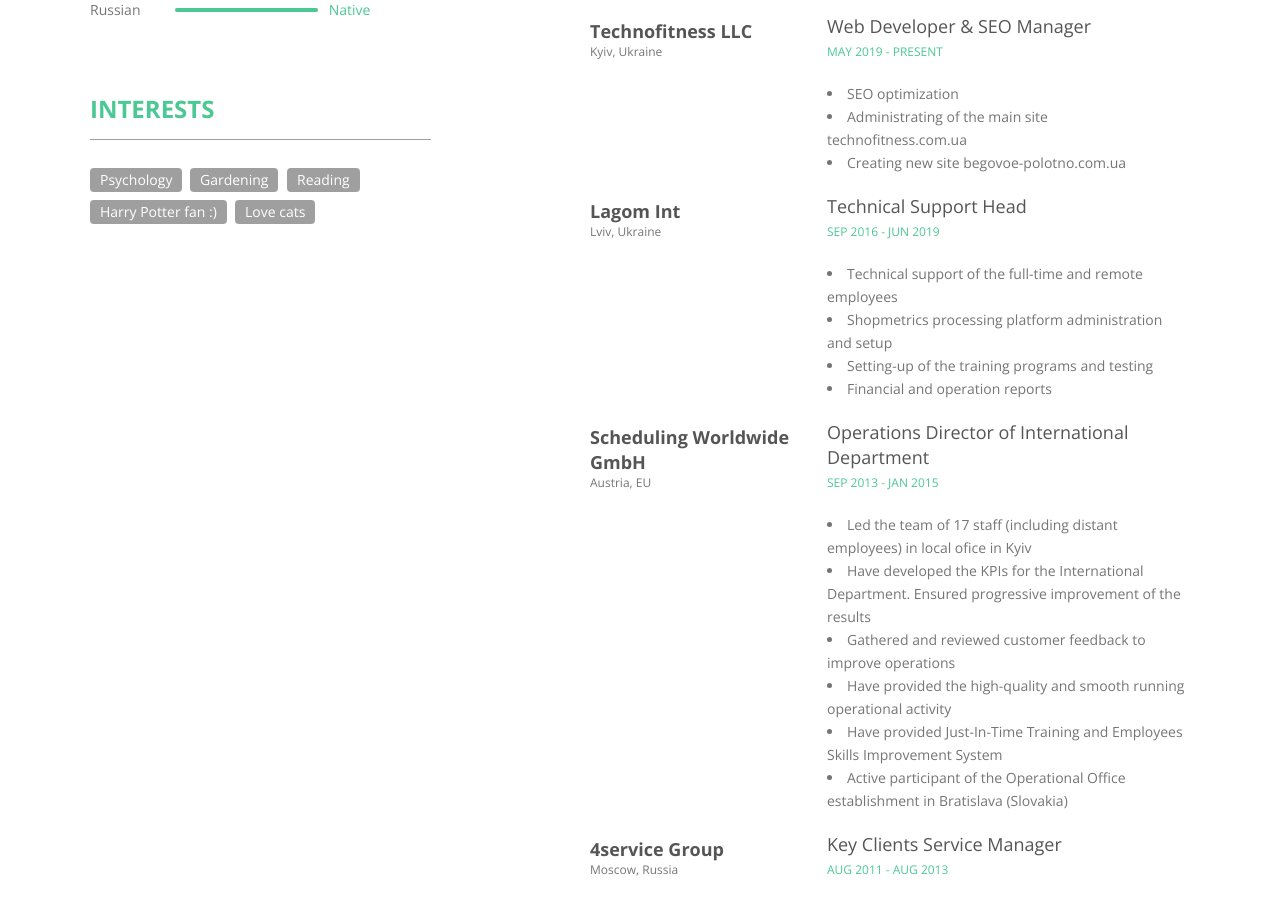
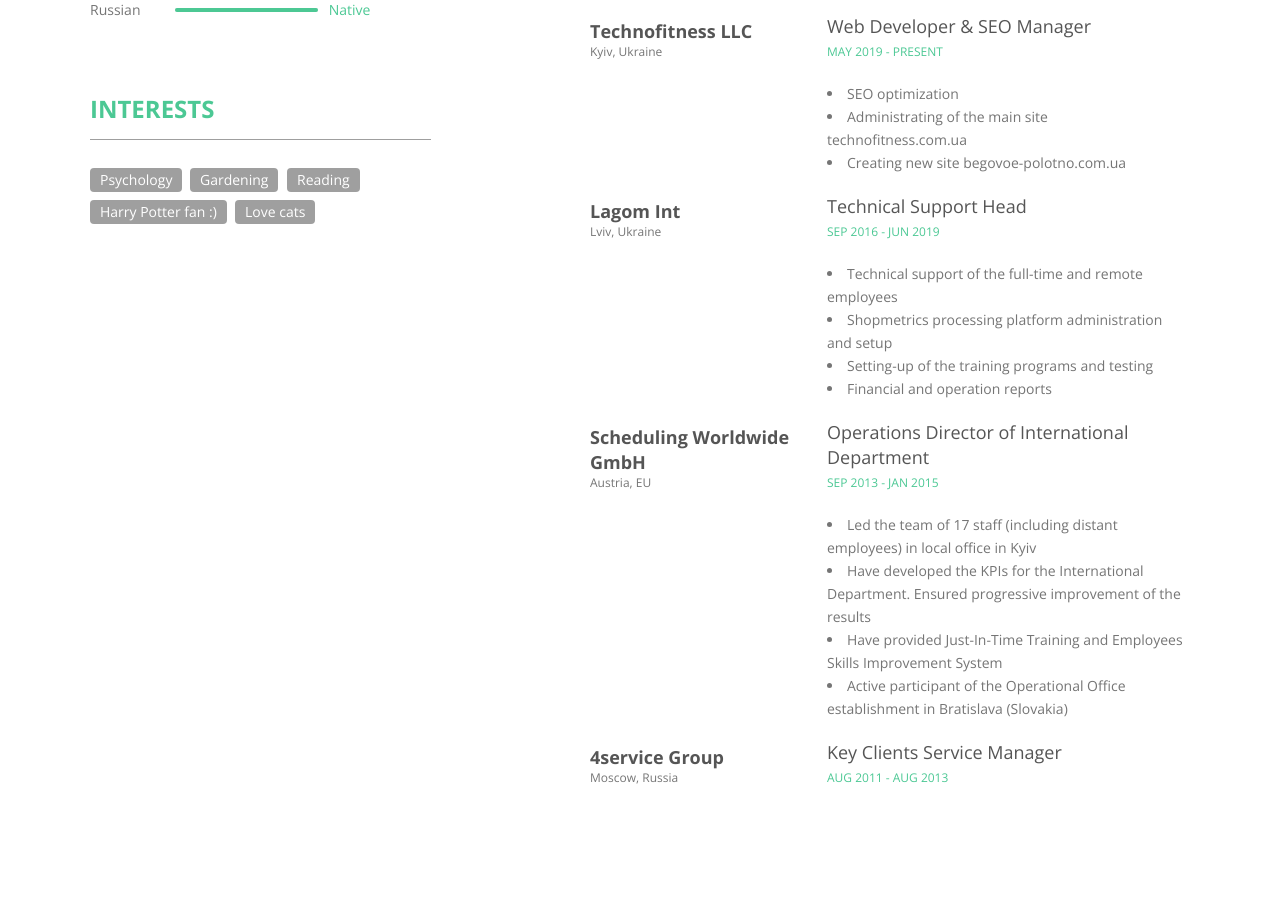
Before and after one commit to tfetisova/CV, a plain HTML site: page index.html in a window 1280 px wide. Shown: the part 1612-2527 px from the top of the page. After the commit the page ends 2483 px from the top, so only its background shows below. Drawn offline with nearby package versions, Linux system fonts and the light colour scheme.

Commit message:
work experience shortened

```diff
--- a/index.html
+++ b/index.html
@@ -289,14 +289,6 @@
                             </ul>
                         </div>
                     </div>
-
-
-
-
-
-
-
-
                 </section>
                 <section class="section education">
                     <h2 class="section-title">Education & Courses</h2>
@@ -369,10 +361,8 @@
                             <p class="list-item-title">Operations Director of International Department</p>
                             <p class="list-item-dates">Sep 2013 - Jan 2015</p>
                             <ul class="marked-list duties">
-                                <li>Led the team of 17 staff (including distant employees) in local ofice in Kyiv</li>
+                                <li>Led the team of 17 staff (including distant employees) in local office in Kyiv</li>
                                 <li>Have developed the KPIs for the International Department. Ensured progressive improvement of the results</li>
-                                <li>Gathered and reviewed customer feedback to improve operations</li>
-                                <li>Have provided the high-quality and smooth running operational activity</li>
                                 <li>Have provided Just-In-Time Training and Employees Skills Improvement System</li>
                                 <li>Active participant of the Operational Office  establishment in Bratislava (Slovakia)</li>
                             </ul>
```
